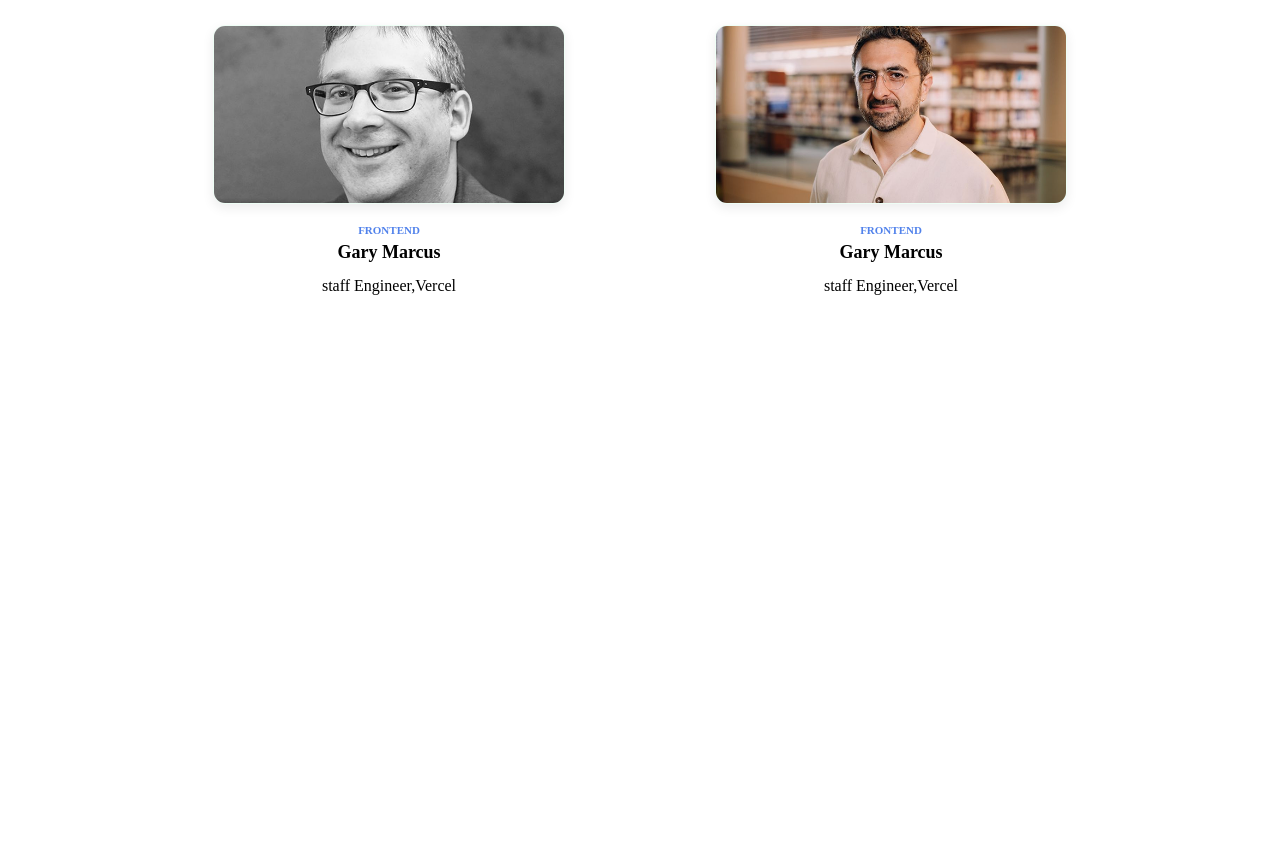
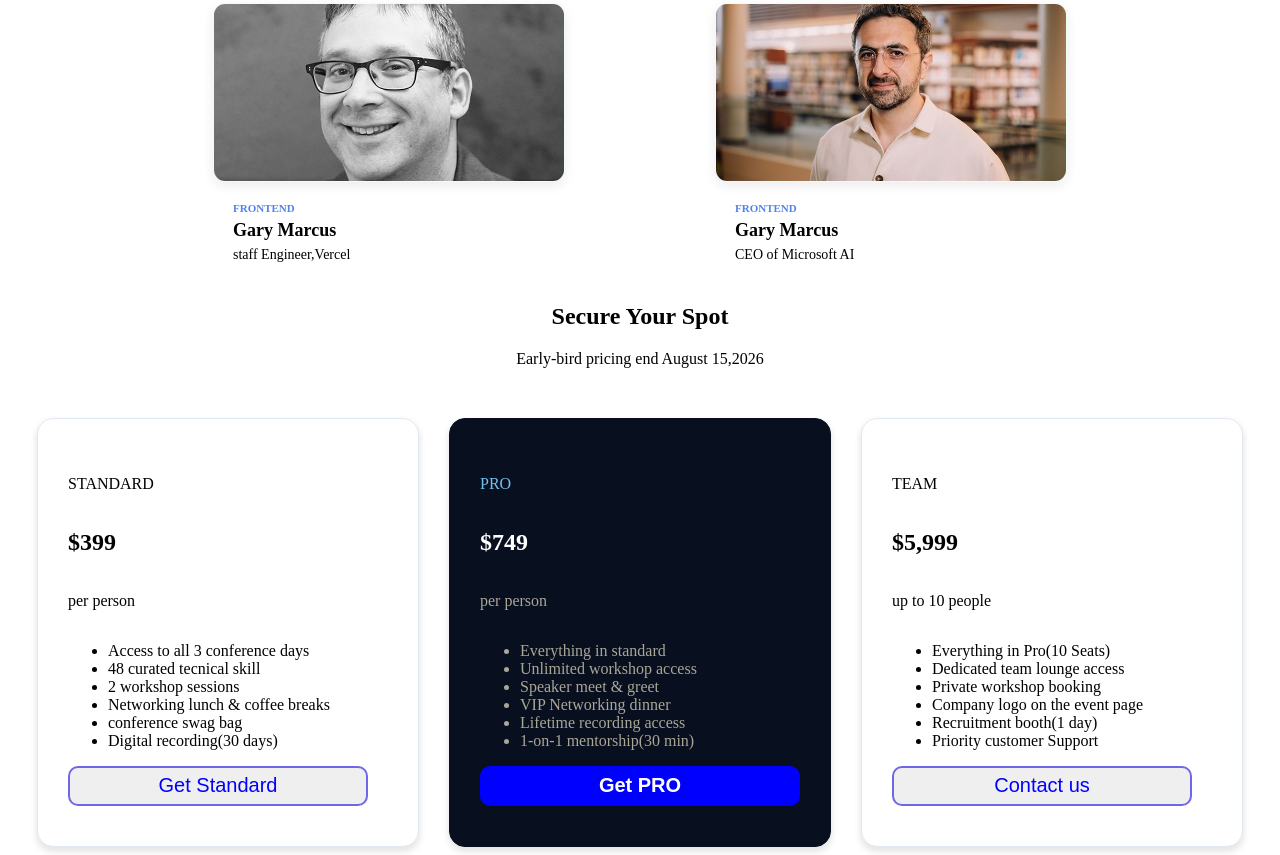
Before and after one commit to mizanur-rahmanru/assignment-01, a plain HTML site: page index.html in a window 1280 px wide. Shown: the part 899-1754 px from the top of the page. Before the commit the page ends 1238 px from the top, so only its background shows below. Drawn offline with Linux system fonts and the light colour scheme.

Commit message:
Package Section

```diff
--- a/index.html
+++ b/index.html
@@ -63,7 +63,7 @@
                     <div class="card-content">
                         <p class="box-1">FRONTEND</p>
                         <p class="box-2"><strong>Gary Marcus</strong></p>
-                        <p class="box-3"></p>staff Engineer,Vercel </p>
+                        <p class="box-3">staff Engineer,Vercel </p>
                     </div>
                 </div>
                 <div>
@@ -71,11 +71,64 @@
                     <div class="card-content">
                         <p class="box-1">FRONTEND</p>
                         <p class="box-2"><strong>Gary Marcus</strong></p>
-                        <p class="box-3"></p>staff Engineer,Vercel </p>
+                        <p class="box-3">CEO of Microsoft AI</p>
                     </div>
+                </div>
+            </div>
+        </section>
+        <!-- Package Section -->
+        <section>
+            <div class="header">
+                <h1>Secure Your Spot</h1>
+                <p>Early-bird pricing end August 15,2026</p>
+            </div>
+            <div class="package-grid">
+                <div class="card">
+                    <p>STANDARD</p>
+                    <h1>$399</h1>
+                    <p>per person</p>
+                    <ul>
+                        <li>Access to all 3 conference days</li>
+                        <li>48 curated tecnical skill</li>
+                        <li>2 workshop sessions</li>
+                        <li>Networking lunch & coffee breaks</li>
+                        <li>conference swag bag</li>
+                        <li>Digital recording(30 days)</li>
+                    </ul>
+                    <button class="card-button"> Get Standard </button>
+                </div>
+                <div class="card-2">
+                    <p class="name">PRO</p>
+                    <h1 class="money">$749</h1>
+                    <p>per person</p>
+                    <ul>
+                        <li>Everything in standard </li>
+                        <li>Unlimited workshop access</li>
+                        <li>Speaker meet & greet</li>
+                        <li>VIP Networking dinner</li>
+                        <li>Lifetime recording access</li>
+                        <li>1-on-1 mentorship(30 min)</li>
+                    </ul>
+                    <button class="card-2-button"><strong>Get PRO</strong> </button>
+
+                </div>
+                <div class="card">
+                    <p>TEAM</p>
+                    <h1>$5,999</h1>
+                    <p>up to 10 people</p>
+                    <ul>
+                        <li>Everything in Pro(10 Seats)</li>
+                        <li>Dedicated team lounge access</li>
+                        <li>Private workshop booking</li>
+                        <li>Company logo on the event page</li>
+                        <li>Recruitment booth(1 day)</li>
+                        <li>Priority customer Support</li>
+                    </ul>
+                    <button class="card-button"> Contact us </button>
                 </div>
             </div>
         </section>
     </Main>
 </body>
+
 </html>
--- a/styles.css
+++ b/styles.css
@@ -73,12 +73,80 @@
     color: #5182eb;
     font-weight: bold;
     margin: 0 0 6px 0;
+    text-align: left;
 }
 .box-2{
     font-size: 18px;
     margin: 0 0 6px 0;
+    text-align: left;
 }
 .box-3{
     font-size: 14px;
-    margin0;
+    margin:0;
+    text-align: left;
 }
+
+/* package Section */
+.header{
+    text-align: center;
+}
+.header h{
+    margin: 0 0 10px 0;;
+}
+.header p{
+    font-size: 16px
+    color: #64748b;
+    margin: 0 0 50px 0;
+}
+.package-grid{
+    display: flex;
+    justify-content: center;
+    gap: 30px;
+    align-items: stretch;
+    flex-wrap: wrap;
+}
+.card{
+    background-color: #ffffff;
+    border: 1px solid #e2e8f0;
+    border-radius: 16px;
+    width: 320px;
+    display: flex;
+    flex-direction: column;
+    text-align: left;
+    padding: 40px 30px;
+    box-shadow: 0 4px 6px 1px rgba(0, 0, 0, 0.1);
+}
+.card-2{
+    color: rgb(170, 167, 151);
+    background-color: #080f1f;
+    border: 1px solid #080f1f;
+    border-radius: 16px;
+    width: 320px;
+    display: flex;
+    flex-direction: column;
+    text-align: left;
+    padding: 40px 30px;
+    box-shadow: 0 4px 6px 1px rgba(0, 0, 0, 0.1);
+}
+.name{
+    color: rgb(116, 193, 238);
+}
+.money{
+    color: white;
+}
+.card-2-button{
+    background-color: blue;
+    color: white;
+    border: 2px solid blue;
+    border-radius: 10px;
+    height: 40px;
+    font-size: 20px;
+}
+.card-button{
+    border: 2px solid rgba(41, 28, 226, 0.644);
+    height: 40px;
+    width: 300px;
+   border-radius: 10px;
+   color: blue;
+   font-size: 20px;
+}
```
